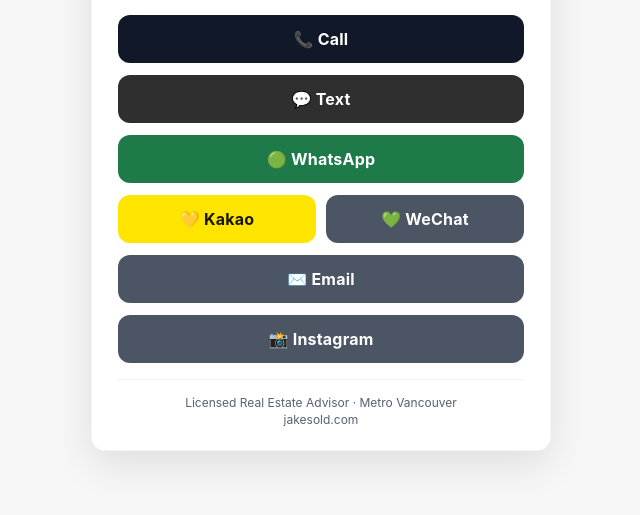
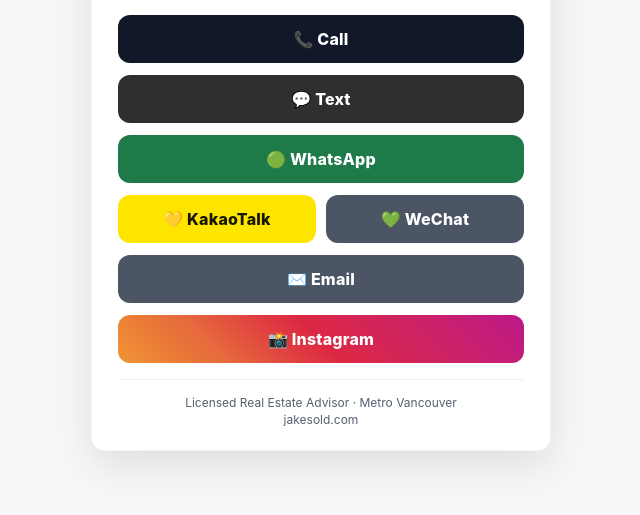
Before and after one commit to cxlesion-hash/jakesold, a plain HTML site: page index.html in a window 1280 px wide. Shown: the part 416-931 px from the top of the page, without its empty margins (319-959 px from the left). Drawn offline with Linux system fonts and the light colour scheme.

Commit message:
Update index.html

```diff
--- a/index.html
+++ b/index.html
@@ -16,13 +16,11 @@
   <meta property="og:url" content="https://jakesold.com" />
   <meta property="og:image" content="https://jakesold.com/profile.jpg" />
 
-  <!-- Twitter card -->
   <meta name="twitter:card" content="summary_large_image" />
 
   <!-- OPTIONAL: Google Analytics 4 (replace G-XXXXXXXXXX) -->
   <script async src="https://www.googletagmanager.com/gtag/js?id=G-XXXXXXXXXX"></script>
   <script>
-    // If you don't want analytics yet, you can remove this whole script block.
     window.dataLayer = window.dataLayer || [];
     function gtag(){dataLayer.push(arguments);}
     gtag('js', new Date());
@@ -45,8 +43,12 @@
 
       --textBtn: #2f2f2f;
       --waBtn: #1f7a4a;
+
+      /* Brand colors */
       --kakaoBtn: #FEE500;
       --kakaoText: #191600;
+
+      --ig1:#f09433; --ig2:#e6683c; --ig3:#dc2743; --ig4:#cc2366; --ig5:#bc1888;
 
       --ring: rgba(17,24,39,0.14);
       --radius: 14px;
@@ -138,6 +140,7 @@
       margin: 6px auto 16px;
       display:block;
       border: 1px solid var(--ring);
+      background: rgba(0,0,0,0.03);
     }
 
     h1{
@@ -168,7 +171,7 @@
       padding: 14px 14px;
       border-radius: 12px;
       text-decoration:none;
-      font-weight: 700;
+      font-weight: 800;
       letter-spacing: 0.2px;
       transform: translateZ(0);
       transition: transform 0.05s ease;
@@ -179,7 +182,15 @@
     .secondary{ background: var(--btn2); color: var(--btn2Text); }
     .textbtn{ background: var(--textBtn); color: var(--btn2Text); }
     .wabtn{ background: var(--waBtn); color: #fff; }
+
+    /* Kakao brand */
     .kakaobtn{ background: var(--kakaoBtn); color: var(--kakaoText); }
+
+    /* Instagram brand */
+    .igbtn{
+      background: linear-gradient(45deg,var(--ig1),var(--ig2),var(--ig3),var(--ig4),var(--ig5));
+      color:#fff;
+    }
 
     .grid2{
       display:grid;
@@ -228,7 +239,10 @@
         </div>
       </div>
 
-      <!-- IMPORTANT: Rename your uploaded photo to profile.jpg and keep it in the repo root -->
+      <!-- IMPORTANT:
+           1) Upload your photo to the repo root and rename it to: profile.jpg
+           2) Then this will always load correctly.
+      -->
       <img class="avatar" src="profile.jpg" alt="Jake Chung">
 
       <h1>Jake Chung</h1>
@@ -257,16 +271,16 @@
 
       <!-- Messaging apps row -->
       <div class="grid2">
-        <!-- KakaoTalk: change YOUR_KAKAO_ID to your real Kakao ID -->
-        <a class="btn kakaobtn" href="https://open.kakao.com/o/YOUR_KAKAO_ID" target="_blank" rel="noopener">💛 Kakao</a>
+        <!-- KakaoTalk -->
+        <a class="btn kakaobtn" href="https://open.kakao.com/o/sjtvcGdi" target="_blank" rel="noopener">💛 KakaoTalk</a>
 
-        <!-- WeChat: easiest is a link to your WeChat QR image hosted on your domain -->
+        <!-- WeChat QR image hosted on your domain -->
         <a class="btn secondary" href="https://jakesold.com/wechat.png" target="_blank" rel="noopener">💚 WeChat</a>
       </div>
 
       <!-- Other links -->
       <a class="btn secondary" href="mailto:jake.jaewoo.chung@gmail.com">✉️ Email</a>
-      <a class="btn secondary" href="https://instagram.com/jake.jwc" target="_blank" rel="noopener">📸 Instagram</a>
+      <a class="btn igbtn" href="https://instagram.com/jake.jwc" target="_blank" rel="noopener">📸 Instagram</a>
 
       <div class="divider"></div>
 
```
